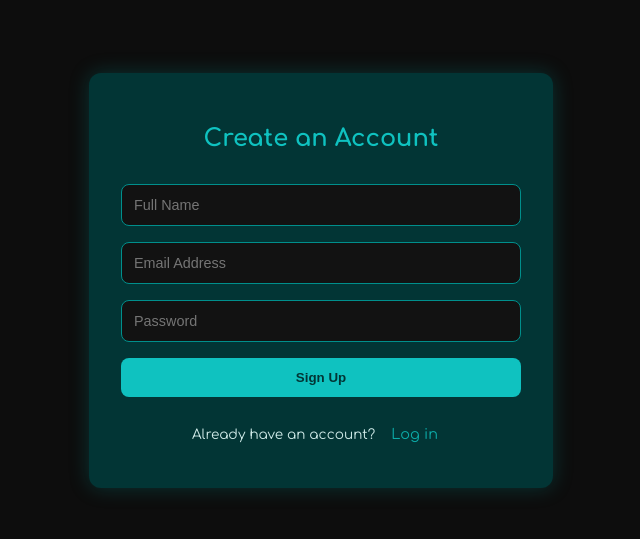
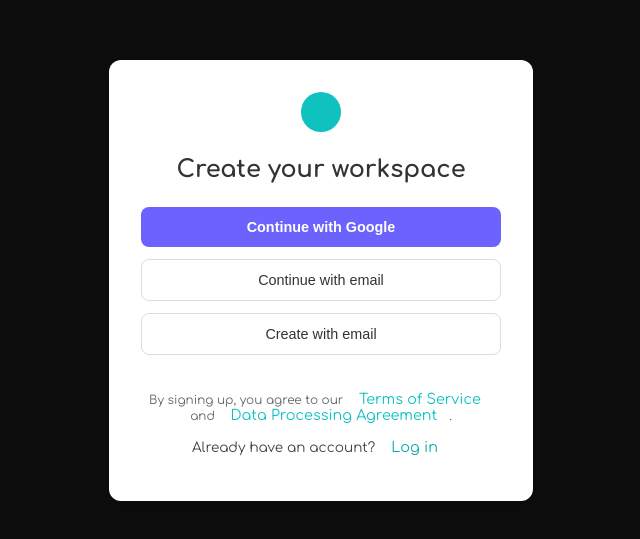
Before and after one commit to SuheylYildiz/yildiz360creative, a Next.js app: page /signup in a window 1280 px wide. Shown: the part 591-1130 px from the top of the page, without its empty margins (319-959 px from the left). Built offline with nearby package versions, Linux system fonts and the light colour scheme.

Commit message:
Update page.js

```diff
--- a/app/signup/page.js
+++ b/app/signup/page.js
@@ -1,57 +1,74 @@
-export default function SignUpPage() {
+export default function SignUpLanding() {
   return (
     <div style={{
       minHeight: '100vh',
-      backgroundColor: '#0D0D0D',
       display: 'flex',
       justifyContent: 'center',
       alignItems: 'center',
+      backgroundColor: '#0D0D0D',
       padding: '2rem'
     }}>
-      <form style={{
-        backgroundColor: '#023535',
+      <div style={{
+        backgroundColor: '#fff',
+        borderRadius: '12px',
         padding: '2rem',
-        borderRadius: '12px',
-        maxWidth: '400px',
+        maxWidth: '360px',
         width: '100%',
-        color: '#fff',
-        display: 'flex',
-        flexDirection: 'column',
-        gap: '1rem',
-        boxShadow: '0 0 20px rgba(0, 143, 140, 0.3)'
+        textAlign: 'center',
+        boxShadow: '0 5px 20px rgba(0,0,0,0.2)'
       }}>
-        <h2 style={{ textAlign: 'center', marginBottom: '1rem', color: '#0FC2C0' }}>Create an Account</h2>
+        {/* Logo Placeholder */}
+        <div style={{
+          marginBottom: '1.5rem'
+        }}>
+          <div style={{
+            width: '40px',
+            height: '40px',
+            backgroundColor: '#0FC2C0',
+            borderRadius: '50%',
+            margin: '0 auto'
+          }} />
+        </div>
 
-        <input type="text" placeholder="Full Name" style={inputStyle} />
-        <input type="email" placeholder="Email Address" style={inputStyle} />
-        <input type="password" placeholder="Password" style={inputStyle} />
+        <h2 style={{ color: '#333', marginBottom: '1.5rem' }}>Create your workspace</h2>
 
-        <button type="submit" style={buttonStyle}>Sign Up</button>
+        <button style={primaryButton}>Continue with Google</button>
+        <button style={secondaryButton}>Continue with email</button>
+        <button style={secondaryButton}>Create with email</button>
 
-        <p style={{ textAlign: 'center', fontSize: '0.85rem', color: '#CFEAE8' }}>
+        <p style={{ fontSize: '0.75rem', color: '#666', marginTop: '1.5rem' }}>
+          By signing up, you agree to our <a href="#" style={{ color: '#0FC2C0' }}>Terms of Service</a> and <a href="#" style={{ color: '#0FC2C0' }}>Data Processing Agreement</a>.
+        </p>
+
+        <p style={{ fontSize: '0.85rem', marginTop: '1rem', color: '#444' }}>
           Already have an account? <a href="/login" style={{ color: '#0CABA8' }}>Log in</a>
         </p>
-      </form>
+      </div>
     </div>
   );
 }
 
-const inputStyle = {
+const primaryButton = {
+  width: '100%',
   padding: '0.75rem',
+  marginBottom: '0.75rem',
+  backgroundColor: '#6C63FF',
+  color: '#fff',
+  fontWeight: 'bold',
+  border: 'none',
   borderRadius: '8px',
-  border: '1px solid #008F8C',
-  backgroundColor: '#121212',
-  color: '#fff',
+  cursor: 'pointer',
   fontSize: '0.9rem'
 };
 
-const buttonStyle = {
-  backgroundColor: '#0FC2C0',
-  color: '#023535',
+const secondaryButton = {
+  width: '100%',
   padding: '0.75rem',
+  marginBottom: '0.75rem',
+  backgroundColor: '#fff',
+  color: '#333',
+  border: '1px solid #ddd',
   borderRadius: '8px',
-  border: 'none',
-  fontWeight: 'bold',
   cursor: 'pointer',
-  transition: '0.3s'
+  fontSize: '0.9rem'
 };
```
